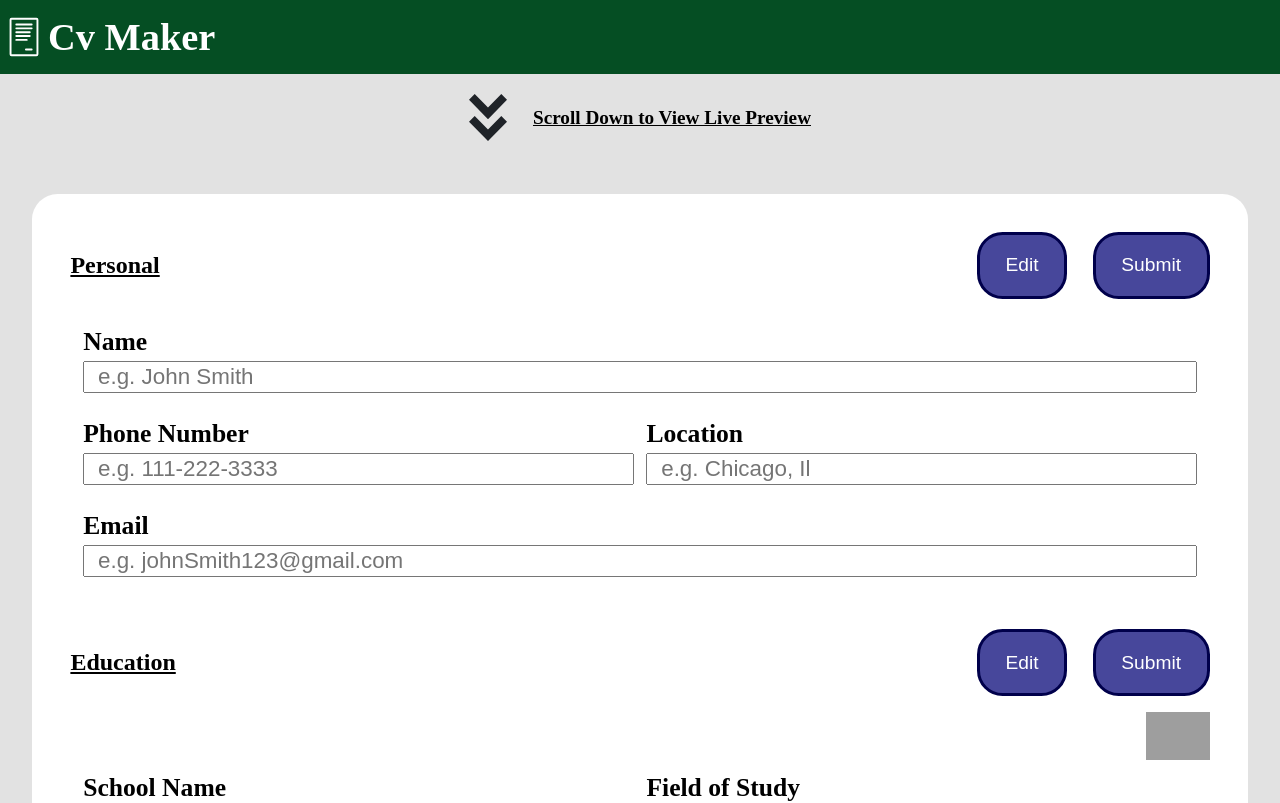
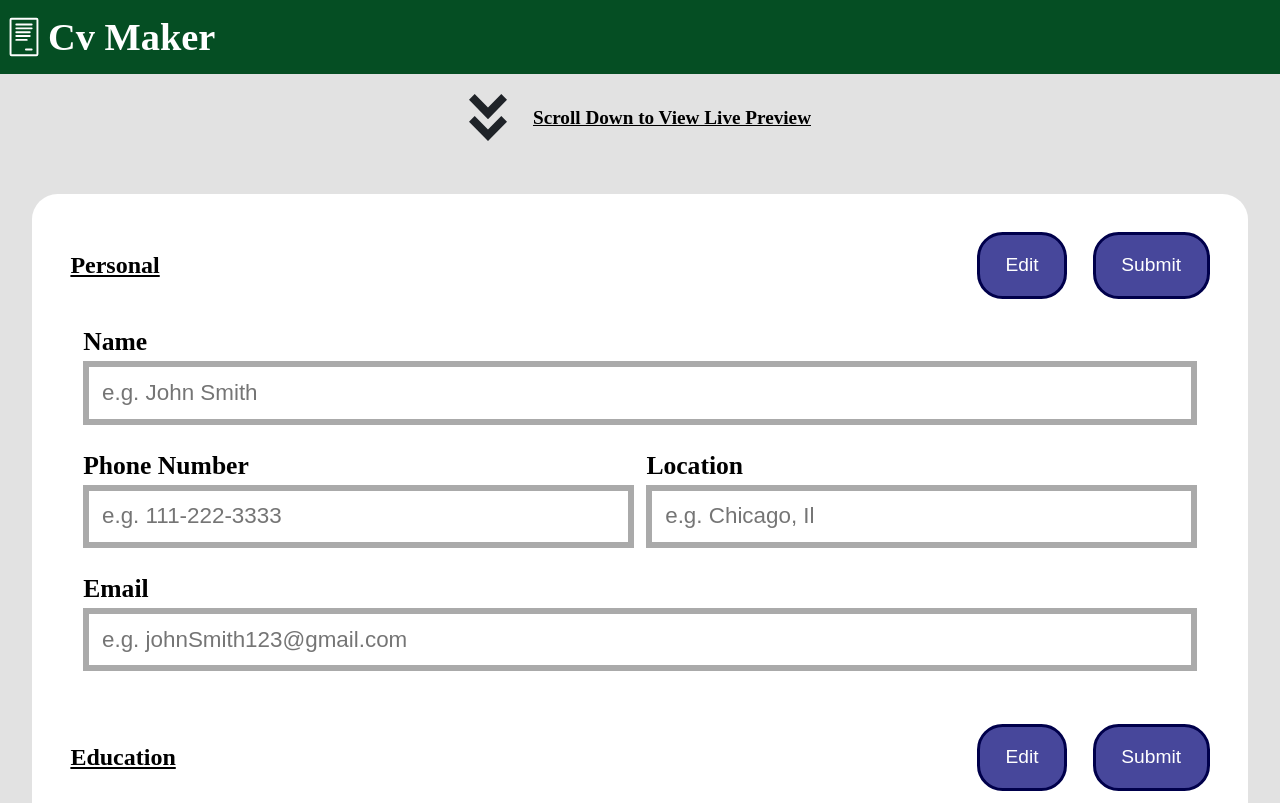
Before and after one commit to Salypse/cv-application, a React (Vite) app: page / in a window 1280 px wide. Shown: the top 803 px of the page. Built offline with nearby package versions, Linux system fonts and the light colour scheme; grey boxes are pictures that could not be loaded.

Commit message:
Update outline on focus for input-field input elements

```diff
--- a/src/App.css
+++ b/src/App.css
@@ -138,10 +138,16 @@ button:focus-visible {
 
 .input-field input {
    width: 100%;
-   height: 4vh;
+   height: 100%;
    padding: 1vw;
 
+   border: 0.5vw solid var(--light-grey);
    font-size: clamp(1rem, 3vw, 1.4rem);
+}
+
+.input-field input:focus {
+   outline: 3px solid var(--light-blue);
+   border: none;
 }
 
 .input-field label {
```
